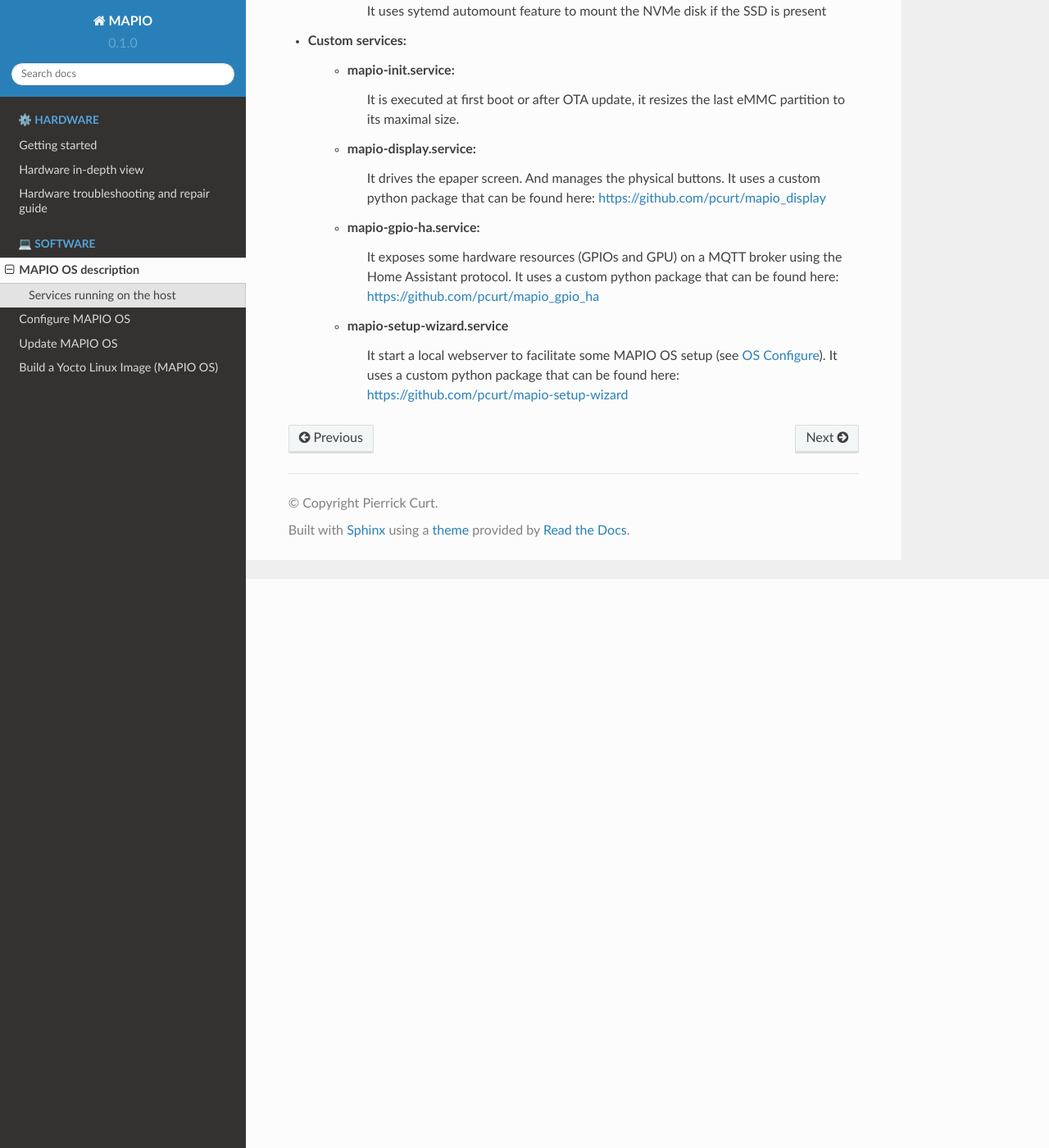
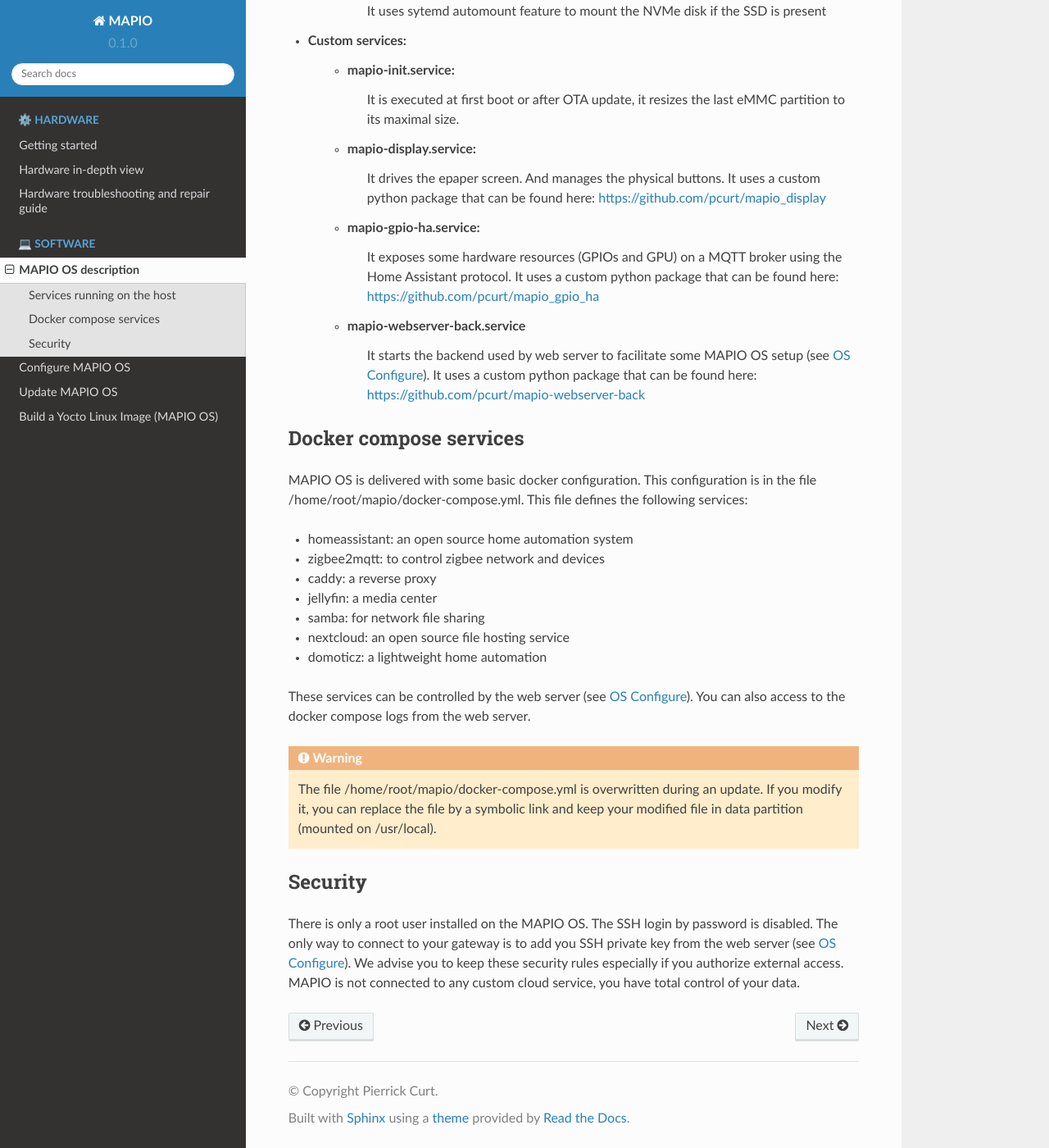
Before and after one commit to pcurt/mapio-docs, a Sphinx documentation site: the page built from docs/source/os-description.rst, in a window 1280 px wide and 1400 px high, scrolled down 694 px. Shown: the whole window at 82% size. Built offline with Sphinx 7.4.7 and the Read the Docs theme 2.0.0, drawn with Linux system fonts in a browser that asks for light colours.

Commit message:
feat: update documentation for MAPIO OS version 1.3

```diff
--- a/docs/source/os-build.rst
+++ b/docs/source/os-build.rst
@@ -84,4 +84,10 @@
 
     $ yocto-build/build/tmp/deploy/images/mapio-cm4-64/mapio-bundle-image-mapio-cm4-64.raucb
 
+You can also generate a bundle containing kernel and device tree with this command
+
+.. code-block:: console
+
+    $ cqfd -b bundle-with-kernel
+
 You can now update your MAPIO OS following these instructions :doc:`OS Update <os-update>`
--- a/docs/source/os-description.rst
+++ b/docs/source/os-description.rst
@@ -37,6 +37,32 @@
         It exposes some hardware resources (GPIOs and GPU) on a MQTT broker using the Home Assistant protocol.
         It uses a custom python package that can be found here: https://github.com/pcurt/mapio_gpio_ha
 
-    * mapio-setup-wizard.service
-        It start a local webserver to facilitate some MAPIO OS setup (see :doc:`OS Configure <os-configure>`).
-        It uses a custom python package that can be found here: https://github.com/pcurt/mapio-setup-wizard
+    * mapio-webserver-back.service
+        It starts the backend used by web server to facilitate some MAPIO OS setup (see :doc:`OS Configure <os-configure>`).
+        It uses a custom python package that can be found here: https://github.com/pcurt/mapio-webserver-back
+
+
+Docker compose services
+------------------------
+MAPIO OS is delivered with some basic docker configuration. This configuration is in the file /home/root/mapio/docker-compose.yml.
+This file defines the following services:
+
+* homeassistant: an open source home automation system
+* zigbee2mqtt: to control zigbee network and devices
+* caddy: a reverse proxy
+* jellyfin: a media center
+* samba: for network file sharing
+* nextcloud: an open source file hosting service
+* domoticz: a lightweight home automation
+
+These services can be controlled by the web server (see :doc:`OS Configure <os-configure>`).
+You can also access to the docker compose logs from the web server.
+
+.. warning::
+    The file /home/root/mapio/docker-compose.yml is overwritten during an update. If you modify it, you can replace the file by a symbolic link and keep your modified file in data partition (mounted on /usr/local).
+
+
+Security
+--------
+There is only a root user installed on the MAPIO OS. The SSH login by password is disabled. The only way to connect to your gateway is to add you SSH private key from the web server (see :doc:`OS Configure <os-configure>`).
+We advise you to keep these security rules especially if you authorize external access. MAPIO is not connected to any custom cloud service, you have total control of your data.
--- a/docs/source/os-update.rst
+++ b/docs/source/os-update.rst
@@ -39,8 +39,8 @@
 RAUC uses cryptographic signing and verification of updates using OpenSSL (signatures based on x.509 certificates).
 An image update is called a bundle.
 
-Check that the setup wizard webserver is running using the epaper interface.
-The webserver is automatically running at first boot and until it has been disabled.
+Check that the setup web server is running using the epaper interface.
+The web server is automatically running at first boot and until it has been disabled.
 
 With a navigator, go the address
 http://YOUR_LOCAL_IP/
@@ -61,7 +61,7 @@
 *  Reboot the gateway
 
 The update process will take a few minutes, look at the epaper screen to see when MAPIO is available again.
-After the update, you can verify that the expected version has been installed on the setup wizard webserver or on the epaper screen.
+After the update, you can verify that the expected version has been installed on the setup web server or on the epaper screen.
 
 .. warning::
     The bundles are signed image. You can only update the running OS with a bundle with the correct signature.
```
Also changed, not shown: docs/source/os-configure.rst (+4 -4 lines).
